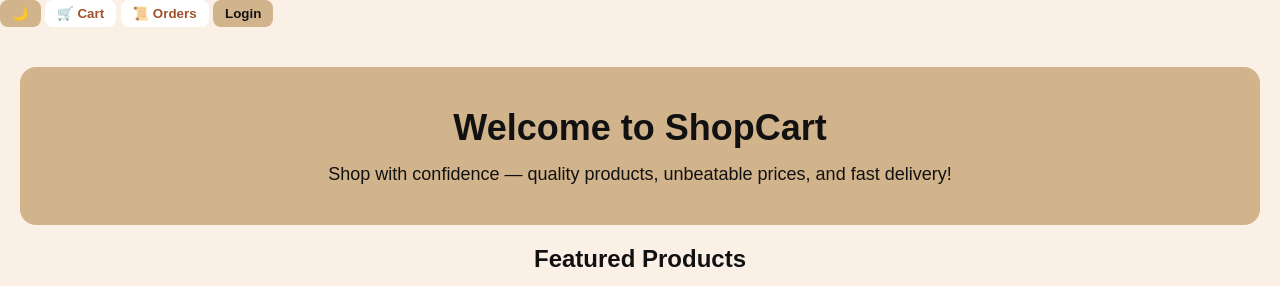
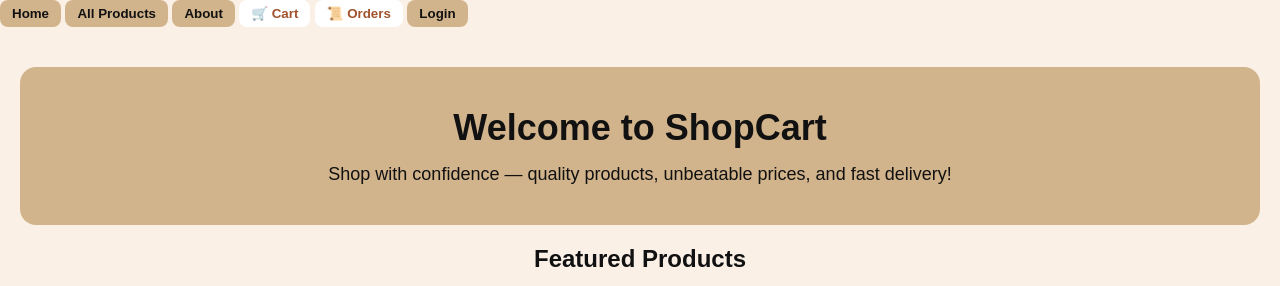
Before and after one commit to mushuuu07/ShopCart, a plain HTML site: page index.php.html in a window 1280 px wide. Shown: the top 286 px of the page. Drawn offline with Linux system fonts and the light colour scheme.

Commit message:
Update index.php.html

```diff
--- a/index.php.html
+++ b/index.php.html
@@ -108,12 +108,15 @@
 <body>
 
 <div id="navAuth">
-  <button class="theme-btn" onclick="toggleTheme()">🌙</button>
+  <button class="theme-btn" onclick="showPage('home')">Home</button>
+  <button class="theme-btn" onclick="showPage('products')">All Products</button>
+  <button class="theme-btn" onclick="showPage('about')">About</button>
   <button class="cart-btn" onclick="toggleCart()">🛒 Cart</button>
   <button class="history-btn" onclick="showOrderHistory()">📜 Orders</button>
   <button class="theme-btn" onclick="logout()" id="logoutBtn" style="display:none;">Logout</button>
   <button class="theme-btn" onclick="showPage('login')" id="loginBtn">Login</button>
 </div>
+
 
   <!-- LOGIN -->
 <section id="login">
@@ -274,7 +277,7 @@
 function toggleTheme(){document.body.classList.toggle('dark');localStorage.theme=document.body.classList.contains('dark')?'dark':'light';}
 
 /* PAGE NAVIGATION */
-function showPage(page){
+function showPage(products){
   document.querySelectorAll('section').forEach(s=>s.style.display='none');
   document.getElementById(page).style.display='block';
 }
```
